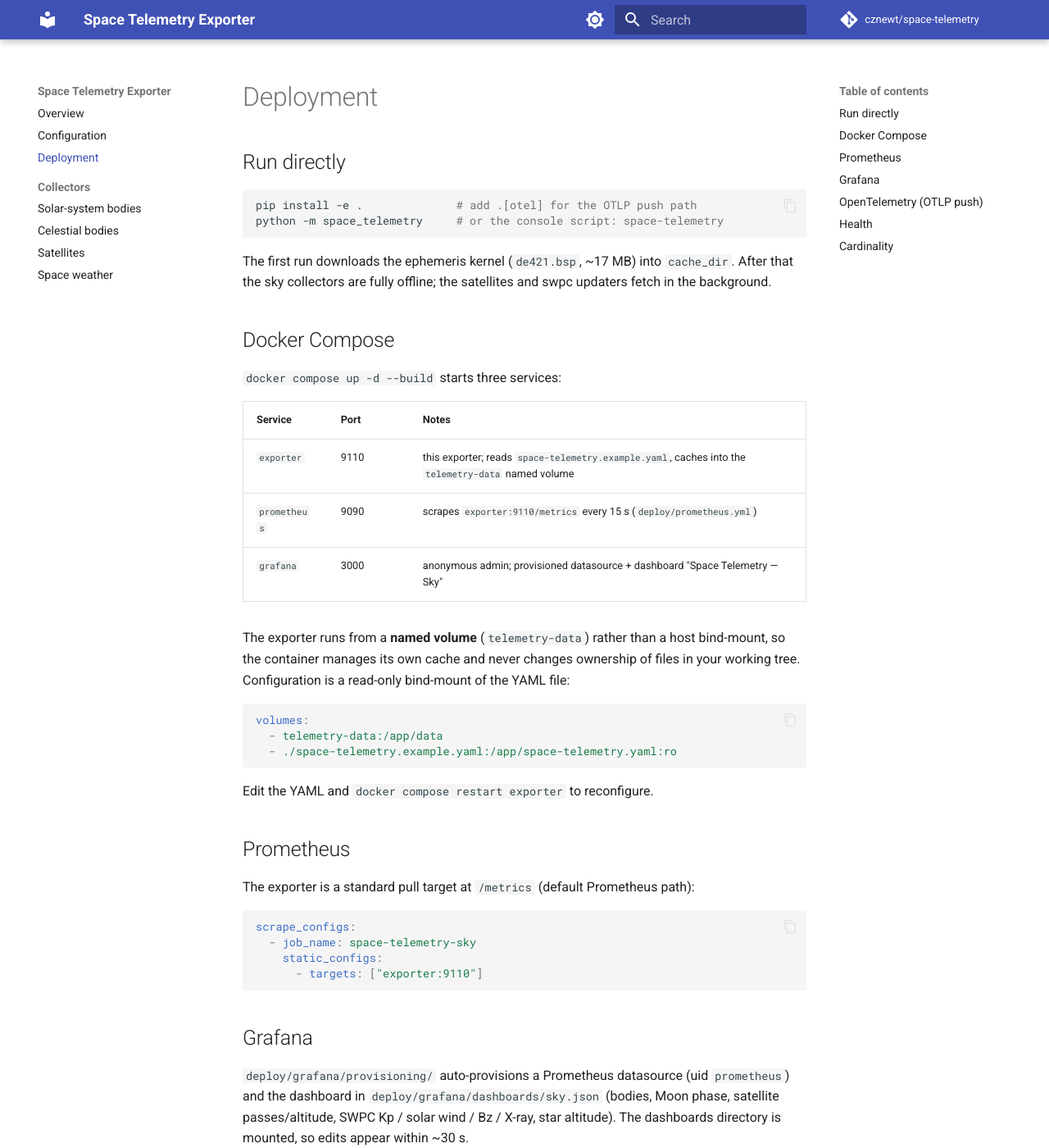
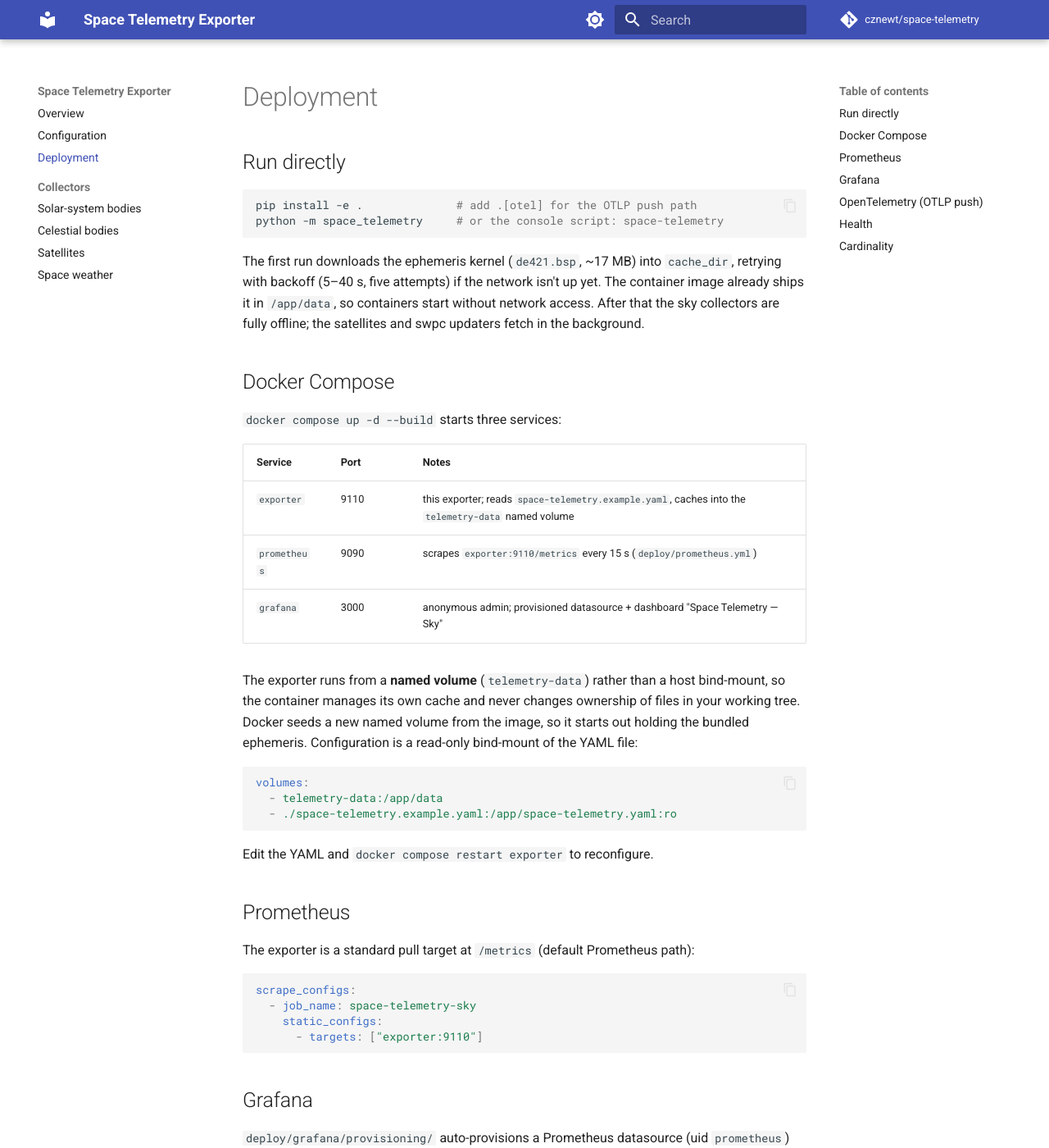
Before and after one commit to cznewt/space-telemetry, an MkDocs documentation site: the page built from docs/deployment.md, in a window 1280 px wide and 1400 px high. Shown: the whole window at 82% size. Built offline with MkDocs 1.6.1 and Material for MkDocs 9.7.7, drawn with Linux system fonts in a browser that asks for light colours; comment, search, counter and statistics services are not loaded; some of the changed text lies outside the part shown.

Commit message:
observ-lib: exporter-absent alert, just rules-push
The space-telemetry alerts were never loaded into newt-prg's Mimir
ruler, and ExporterDown (up == 0) could not have fired anyway: a pod
that never starts leaves no up series at all.

- SpaceTelemetryExporterAbsent: absent(up{job="space-telemetry"}) for
  10m (absentFor), critical.
- Recording group renamed space-telemetry-recording (it shared the
  alert group's name; both now load into one ruler namespace).
- rules_push.py + `just rules-push`: upsert the rendered groups into the
  Mimir ruler via Grafana's data-source ruler API (namespace
  space-telemetry), with the same .env as grafana-push.
- Docs: deployment notes for the bundled ephemeris and the alerts;
  .env.example lists the ops-only GRAFANA_/RULER_ variables.

````diff
--- a/docs/deployment.md
+++ b/docs/deployment.md
@@ -8,8 +8,10 @@
 ```
 
 The first run downloads the ephemeris kernel (`de421.bsp`, ~17 MB) into
-`cache_dir`. After that the sky collectors are fully offline; the satellites and
-swpc updaters fetch in the background.
+`cache_dir`, retrying with backoff (5–40 s, five attempts) if the network isn't up
+yet. The container image already ships it in `/app/data`, so containers start
+without network access. After that the sky collectors are fully offline; the
+satellites and swpc updaters fetch in the background.
 
 ## Docker Compose
 
@@ -23,8 +25,9 @@
 
 The exporter runs from a **named volume** (`telemetry-data`) rather than a host
 bind-mount, so the container manages its own cache and never changes ownership of
-files in your working tree. Configuration is a read-only bind-mount of the YAML
-file:
+files in your working tree. Docker seeds a new named volume from the image, so it
+starts out holding the bundled ephemeris. Configuration is a read-only bind-mount
+of the YAML file:
 
 ```yaml
 volumes:
@@ -70,6 +73,12 @@
 `/healthz` (and `/health`) return `200 {"status":"ok"}`. The container's
 `HEALTHCHECK` polls `/healthz`.
 
+Alert rules ship in `operations/space-telemetry-observ-lib/alerts/`; `just
+rules-push` loads them into a Mimir ruler through Grafana. Besides
+`SpaceTelemetryExporterDown` (`up == 0`), `SpaceTelemetryExporterAbsent` fires
+when there is no `up` series at all, which is what a pod that never starts
+looks like.
+
 ## Cardinality
 
 Series ≈ (bodies + stars + tracked satellites × transmitters) × observers. Keep
````
Also changed, not shown: operations/space-telemetry-observ-lib/README.md (+13 -8 lines), 7 other files.
